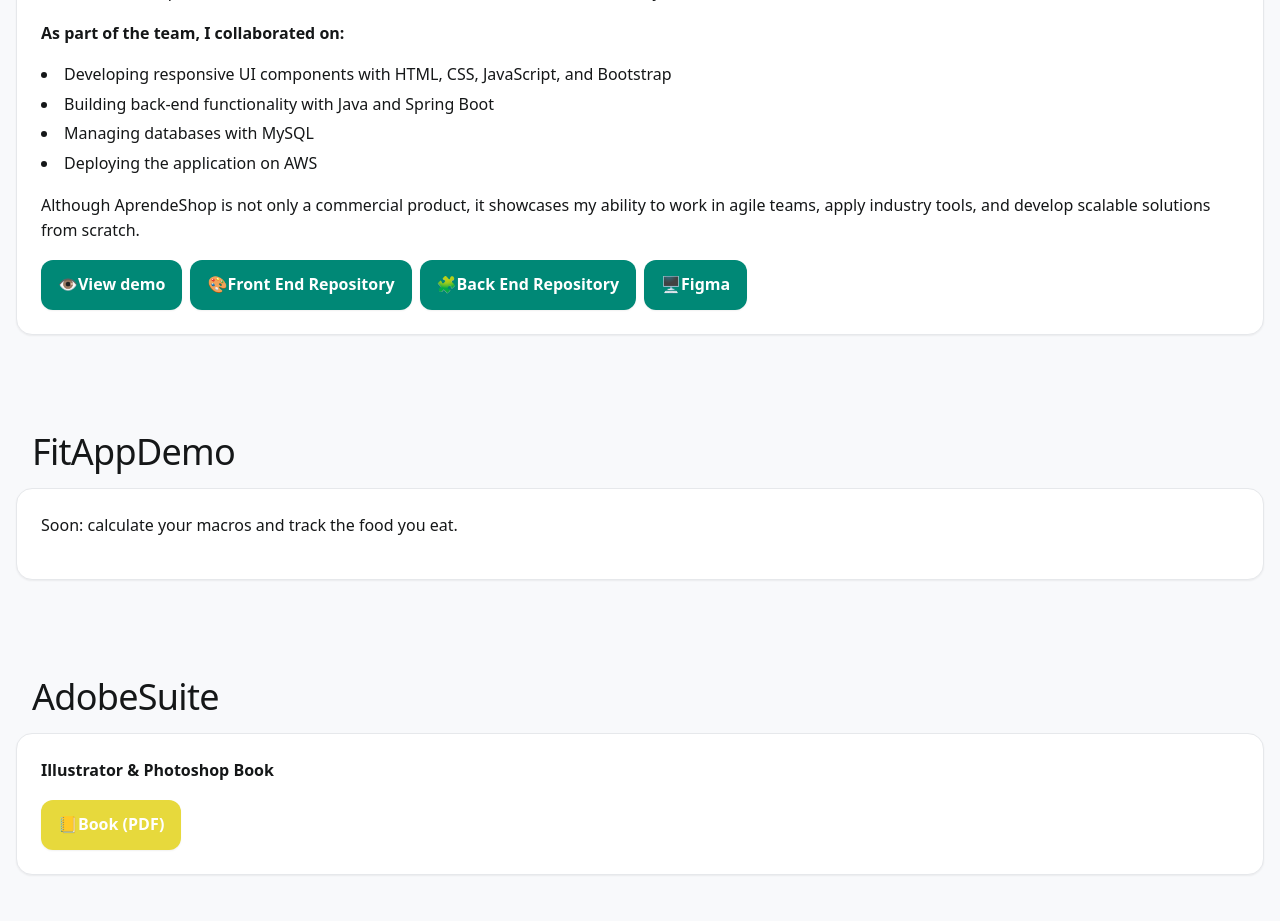
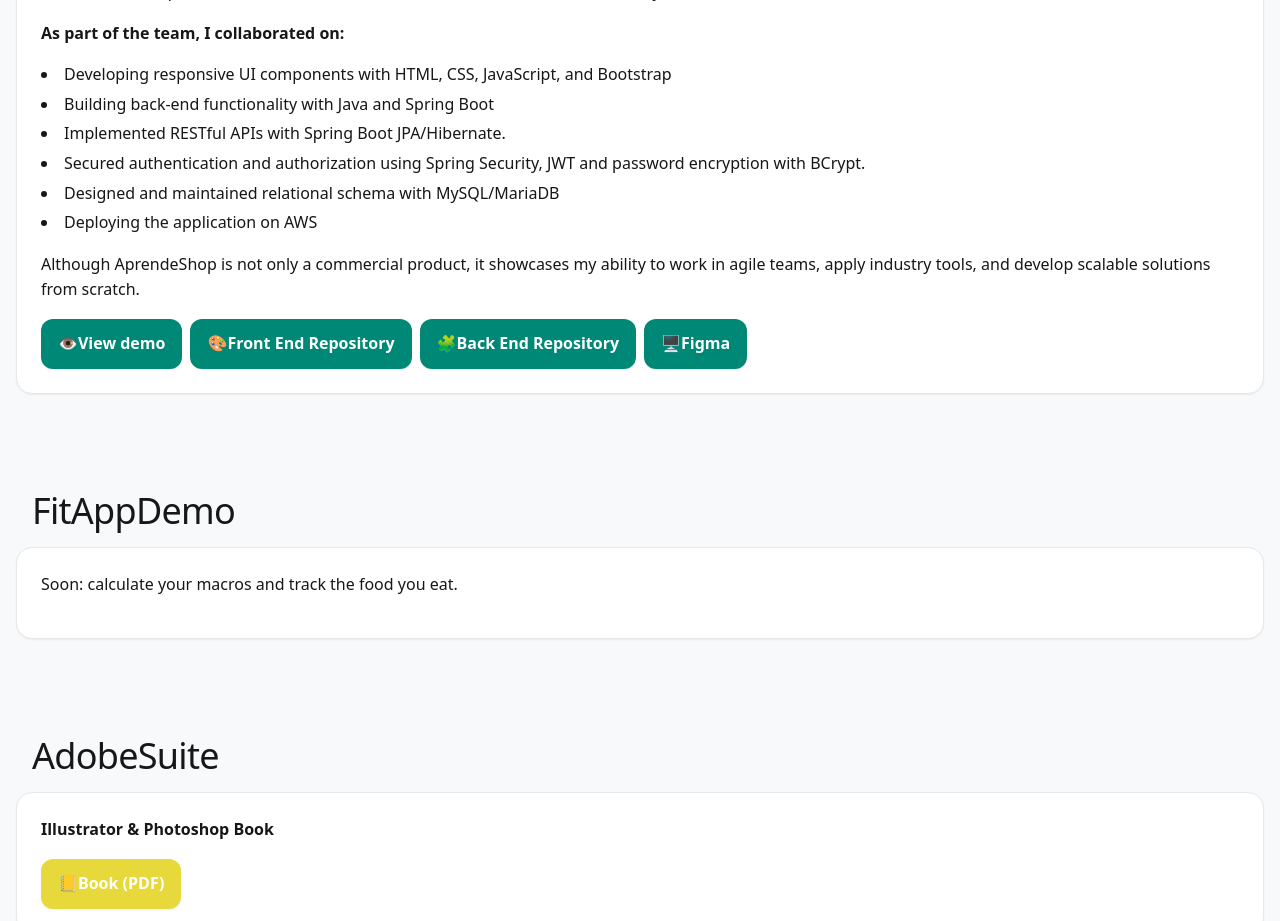
Before and after one commit to Erikaahide/FrontendPortfolio, a React (Vite) app: page / in a window 1280 px wide. Shown: the part 1060-1981 px from the top of the page. Built offline with nearby package versions, Linux system fonts and the light colour scheme.

Commit message:
completed AS

```diff
--- a/src/App.jsx
+++ b/src/App.jsx
@@ -137,7 +137,9 @@
             <ul className="list-disc list-inside space-y-1 mb-4">
               <li>Developing responsive UI components with HTML, CSS, JavaScript, and Bootstrap</li>
               <li>Building back-end functionality with Java and Spring Boot</li>
-              <li>Managing databases with MySQL</li>
+              <li>Implemented RESTful APIs with Spring Boot JPA/Hibernate.</li>
+              <li>Secured authentication and authorization using Spring Security, JWT and password encryption with BCrypt.</li>
+              <li>Designed and maintained relational schema with MySQL/MariaDB</li>
               <li>Deploying the application on AWS</li>
             </ul>
             <p>
```
